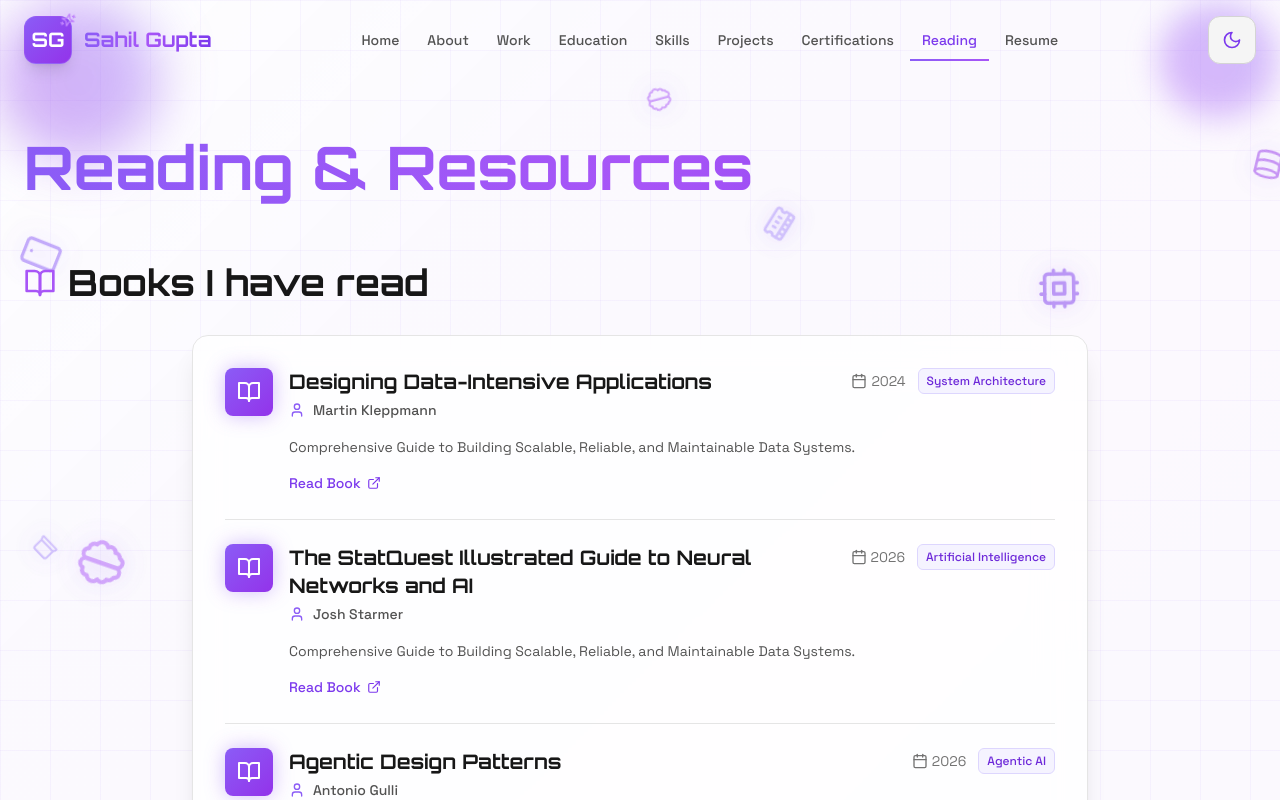
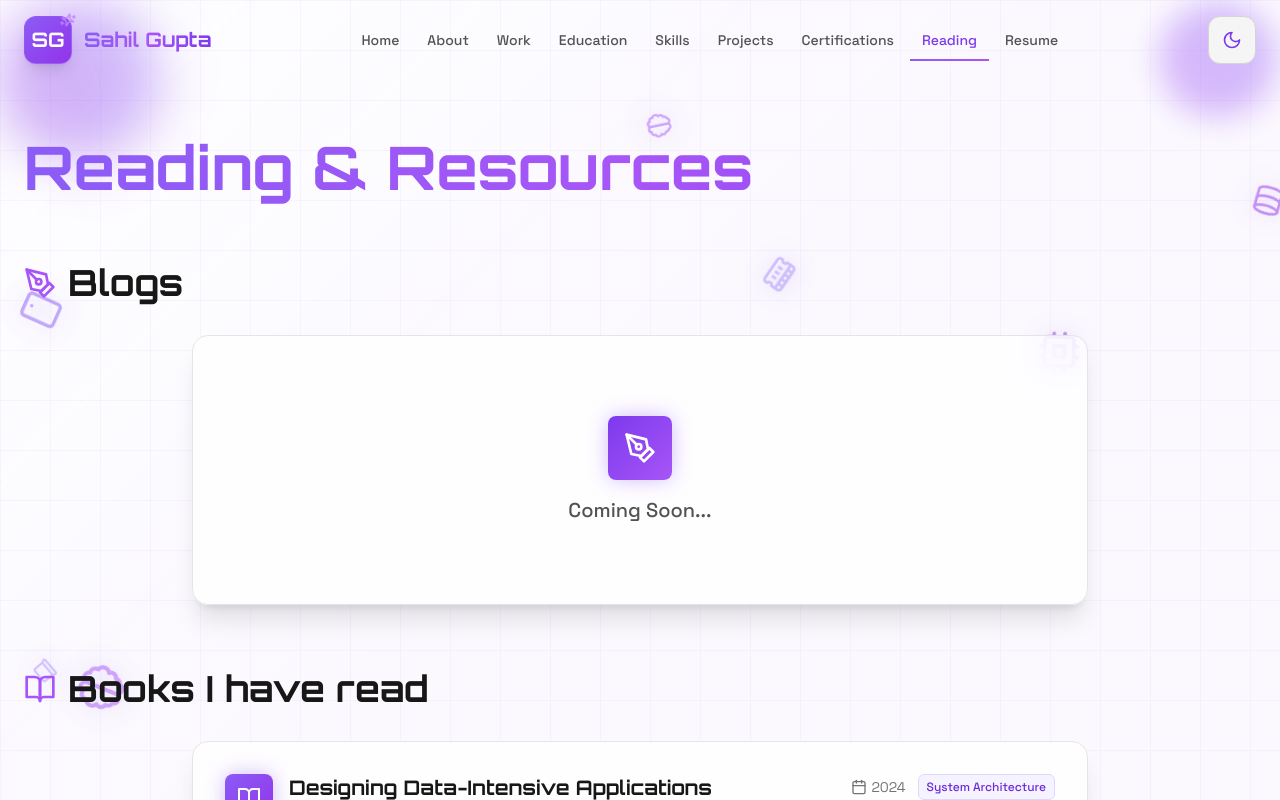
Before and after one commit to the-stranded-alien/Portfolio, a React (Vite) app: page /reading in a window 1280 px wide. Shown: the top 800 px of the page. Built offline with nearby package versions, Linux system fonts and the light colour scheme.

Commit message:
Updating title

```diff
--- a/index.html
+++ b/index.html
@@ -19,7 +19,7 @@
     <meta name="author" content="Sahil Gupta" />
 
     <title>
-      Sahil Gupta | Senior Software Engineer · Development, Cloud, Distributed Systems & Agentic AI
+      Sahil Gupta | Lead Software Engineer · Development, Cloud, Distributed Systems & Agentic AI
     </title>
   </head>
   <body>
--- a/src/pages/Reading.jsx
+++ b/src/pages/Reading.jsx
@@ -28,7 +28,6 @@ const Reading = ({ data }) => {
           </motion.h1>
 
           {/* Blogs Section */}
-          {blogs.length > 0 && (
           <motion.div variants={itemVariants} className="mb-16">
             <div className="flex items-center space-x-3 mb-8">
               <PenTool className="w-8 h-8 text-nebula-500" />
@@ -38,6 +37,7 @@ const Reading = ({ data }) => {
             </div>
 
             <div className="card max-w-4xl mx-auto">
+              {blogs.length > 0 ? (
                 <div className="space-y-6">
                   {blogs.map((blog, index) => (
                     <motion.div
@@ -101,9 +101,20 @@ const Reading = ({ data }) => {
                     </motion.div>
                   ))}
                 </div>
+              ) : (
+                <div className="text-center py-12">
+                  <div className="flex justify-center mb-4">
+                    <div className="w-16 h-16 bg-gradient-to-br from-cosmos-600 to-nebula-500 rounded-lg flex items-center justify-center shadow-glow">
+                      <PenTool className="w-8 h-8 text-white" />
+                    </div>
+                  </div>
+                  <p className="text-xl text-void-600 dark:text-starlight-400 font-medium">
+                    Coming Soon...
+                  </p>
+                </div>
+              )}
             </div>
           </motion.div>
-          )}
 
           {/* Books Section */}
           {books.length > 0 && (
```
Lines whose indentation alone changed are shown as unchanged.
